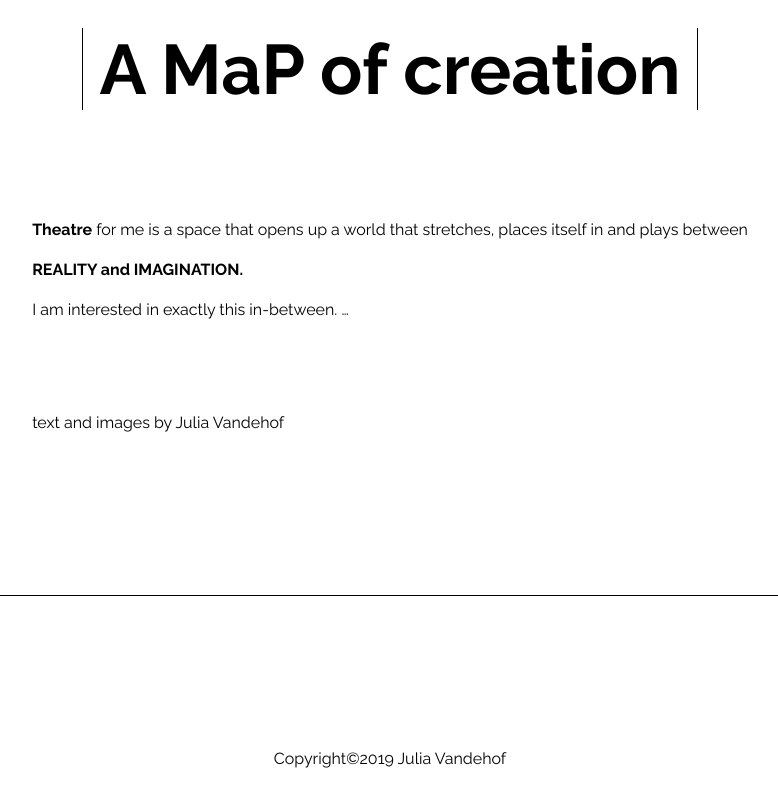
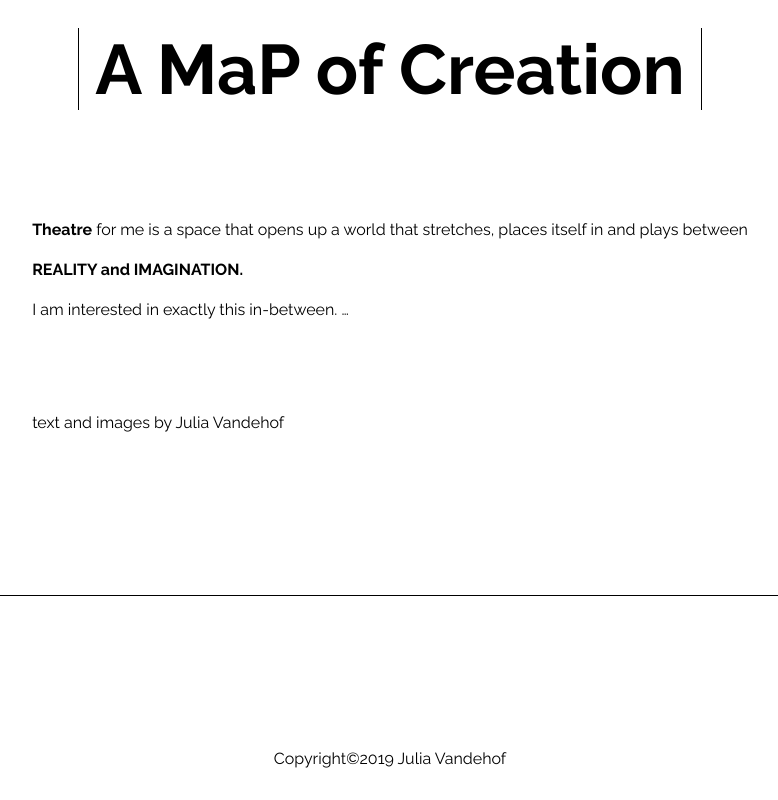
Before and after one commit to matteocarpi/julia, a Jekyll site: the page built from _posts/2019-04-22-the-map-of-my-creation.md, in a window 1280 px wide, cut to the strip 100-900 px from the top of the page. Shown: the whole strip, without its empty margins (250-1028 px from the left). Built offline with Jekyll 4.4.1, drawn with Linux system fonts in a browser that asks for light colours.

```diff
--- a/_posts/2019-04-22-the-map-of-my-creation.md
+++ b/_posts/2019-04-22-the-map-of-my-creation.md
@@ -3,7 +3,7 @@ layout: post
 permalink: "/:title/"
 categories: media
 date: 2019-04-22 22:00:00 +0000
-title: A MaP of creation
+title: A MaP of Creation
 sub_title: ''
 credits: text and images by Julia Vandehof
 preview_picture: "/uploads/ganz.JPG"
```
